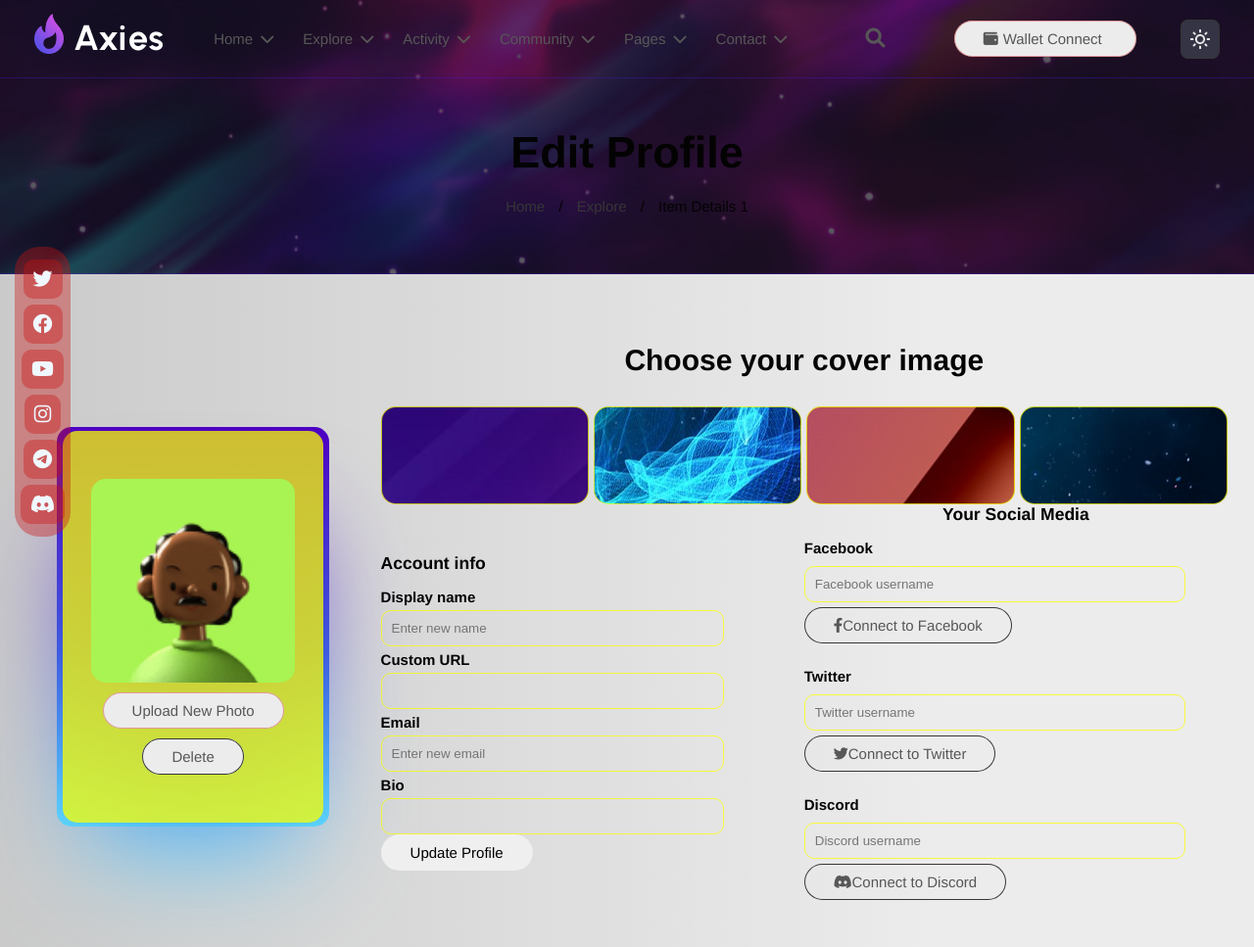
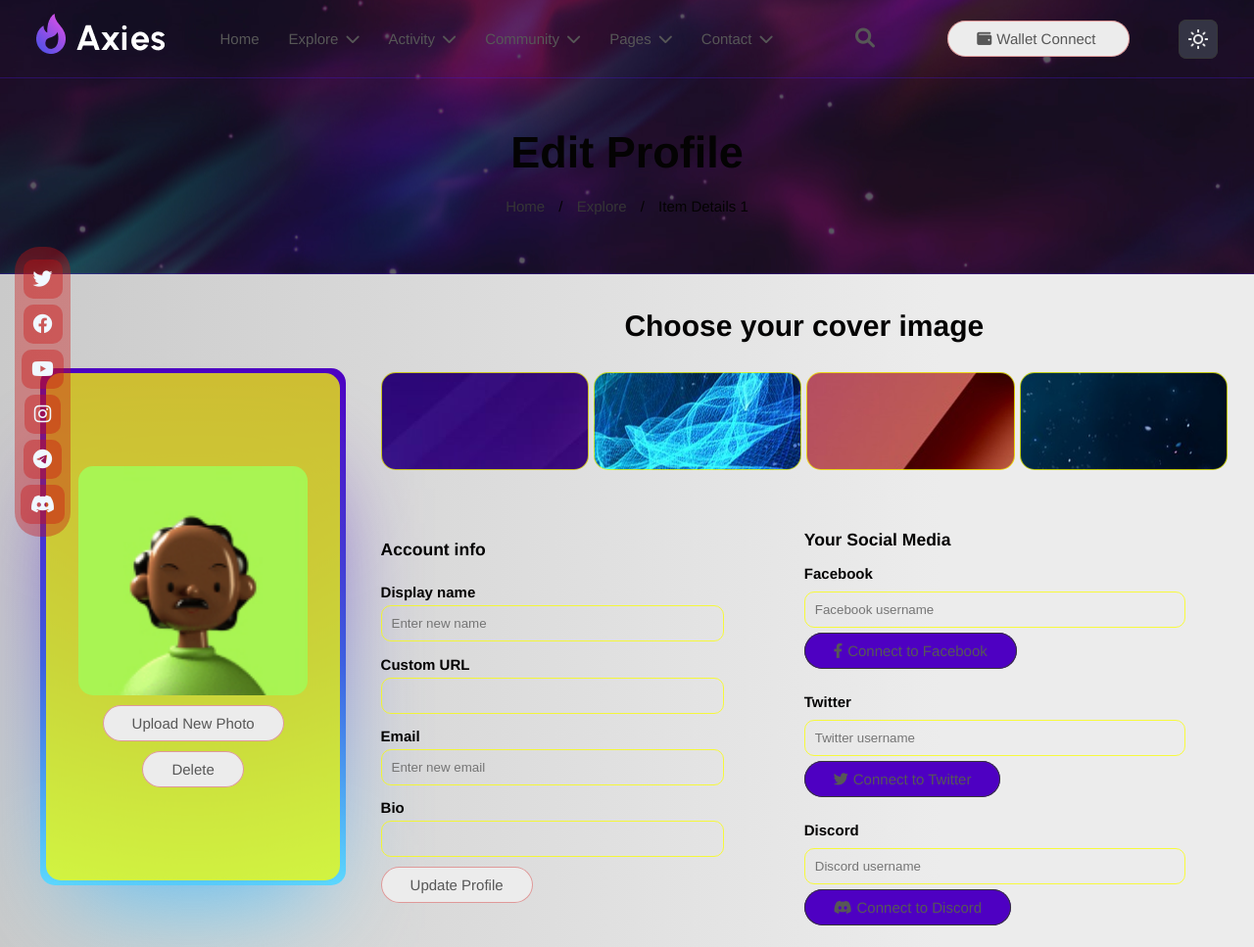
Before and after one commit to RoozbehZhuleh/AxisNFTProfile, a plain HTML site: page index.html in a window 1280 px wide. Shown: the top 967 px of the page at 98% size. Drawn offline with Linux system fonts and the light colour scheme; a web font is replaced by a local one.

Commit message:
prefinal

```diff
--- a/index.html
+++ b/index.html
@@ -18,11 +18,23 @@
                         <img src="./assets/axies-images/01_header/logo_dark.png" alt="">
                     </div>
                     <ul class="navbar__menu">
-                        <li class="navbar__home navbar__menu--item"><p>Home</p><i class="fa-solid fa-chevron-down"></i></li>
-                        <li class="navbar__explore navbar__menu--item"><p>Explore</p><i class="fa-solid fa-chevron-down"></i></li>
+                        <li class="navbar__home navbar__menu--item"><p>Home</p></li>
+                        <li class="navbar__explore navbar__menu--item">
+                            <p>Explore</p><i class="fa-solid fa-chevron-down"></i>
+
+                        </li>
                         <li class="navbar__activity navbar__menu--item"><p>Activity</p><i class="fa-solid fa-chevron-down"></i></li>
                         <li class="navbar__community navbar__menu--item"><p>Community</p><i class="fa-solid fa-chevron-down"></i></li>
-                        <li class="navbar__pages navbar__menu--item"><p>Pages</p><i class="fa-solid fa-chevron-down"></i></li>
+                        <li class="navbar__pages navbar__menu--item">
+                            <div class="navbar__pages__title">
+                                <p>Pages</p>
+                                <i class="fa-solid fa-chevron-down"></i>
+                            </div>
+
+                            <div class="submenu pages__submenu" style="display: none">
+                                <div class="pages__submenu__item pages__submenu--1"></div>
+                                <a href="">Product Page</a>
+                            </div></li>
                         <li class="navbar__contact navbar__menu--item"><p>Contact</p><i class="fa-solid fa-chevron-down"></i></li>
                     </ul>
                     <div class="navbar__search"><i class="fa-solid fa-magnifying-glass"></i></div>
@@ -58,8 +70,8 @@
                 <div class="hero__item--left">
                     <div class="card">
                         <img class="profile__img" src="./assets/axies-images/04_Top Seller/avt-3.jpg" alt="profile avatar">
-                        <button class="btn btn__primary">Upload New Photo</button>
-                        <button class="btn btn__secondary">Delete</button>
+                        <button class="btn btn__primary dropzone" id="btn__upload-new-photo">Upload New Photo</button>
+                        <button class="btn btn__primary" id="btn__delete-photo">Delete</button>
                     </div>
                 </div>
                 <div class="hero__item--right">
@@ -69,20 +81,18 @@
                                 <h3>Choose your cover image</h3>
                             </div>
                             <div class="img-choice__images">
-                                <!-- <div class="upload-file__btn banner-box">
-                                    <button class="btn btn__primary">Upload file</button>
-                                </div> -->
+
                                 <div class="first-img banner-box">
-                                    <!-- <img class="first-banner banner" src="./assets/banners/banner1.jpg" alt="alt-avatar"> -->
+
                                 </div>
                                 <div class="second-img banner-box">
-                                    <!-- <img class="second-banner banner" src="./assets/banners/banner2.jpg" alt="alt-avatar"> -->
+
                                 </div>
                                 <div class="third-img banner-box">
-                                    <!-- <img class="third-banner banner" src="./assets/banners/banner3.jpg" alt="alt-avatar"> -->
+
                                 </div>
                                 <div class="fourth-img banner-box">
-                                    <!-- <img class="fourth-banner banner" src="./assets/banners/banner4.jpg" alt="alt-avatar"> -->
+
                                 </div>
                             </div>
                         </div>
@@ -130,7 +140,7 @@
                                 </div>
                             </div>
 
-                            <button class="btn btn-primary">Update Profile</button>
+                            <button class="btn btn__primary">Update Profile</button>
                         </div>
 
                         <div class="social-media__wrapper">
--- a/script/script.js
+++ b/script/script.js
@@ -5,6 +5,9 @@ const secondBannerBox = document.querySelector(".second-img");
 const thirdBannerBox = document.querySelector(".third-img");
 const fourthBannerBox = document.querySelector(".fourth-img");
 const header = document.querySelector("header");
+const uploadNewPhoto = document.querySelector("#btn__upload-new-photo")
+const deletePhoto = document.querySelector("#btn__delete-photo")
+const card = document.querySelector(".card")
 
 
 darkBtn.addEventListener("click", function() {
@@ -113,3 +116,25 @@ fourthBannerBox.addEventListener("click", function() {
     header.style.backgroundImage = "url(./assets/banners/banner4.jpg)";
     header.style.backgroundPosition = "center";
 })
+
+
+// card buttons
+card.addEventListener("mouseenter", function() {
+    uploadNewPhoto.classList.add("btn__long");
+    uploadNewPhoto.classList.remove("btn__primary");
+})
+
+card.addEventListener("mouseleave", function() {
+    uploadNewPhoto.classList.add("btn__primary");
+    uploadNewPhoto.classList.remove("btn__long");
+})
+
+card.addEventListener("mouseenter", function() {
+    deletePhoto.classList.add("btn__long");
+    deletePhoto.classList.remove("btn__primary");
+})
+
+card.addEventListener("mouseleave", function() {
+    deletePhoto.classList.add("btn__primary");
+    deletePhoto.classList.remove("btn__long");
+})
--- a/styles/hero.css
+++ b/styles/hero.css
@@ -11,6 +11,7 @@
     display: flex;
    align-items: center;
    justify-content:center;
+   height: 90%
 }
 
 
@@ -27,12 +28,14 @@
     justify-content: flex-start;
     align-items: center;
     width: 70%;
+    height: 90%
 }
 
 .hero__item--right--top {
     display: flex;
     justify-content: center;
     width: 99%;
+    height: 30%;
 }
 
 .img-choice__wrapper{
@@ -72,8 +75,10 @@
 .hero__item--right--bottom {
     display: flex;
     justify-content: flex-start;
-    align-items: center;
+    align-items: flex-start;
     width: 99%;
+    height:70%;
+    margin: 5% 0 0 0;
 }
 
 .account-info__wrapper{
@@ -82,15 +87,16 @@
     justify-content: space-between;
     align-items: flex-start;
     width: 50%;
-    /* gap: 3rem; */
+    height: 90%;
 }
 
 .social-media__wrapper{
     display: flex;
     flex-direction: column;
     justify-content: space-between;
-    align-items: center;
+    align-items: flex-start;
     width: 50%;
+    height: 90%;
 }
 
 .display-name{
@@ -138,6 +144,10 @@
 .custom-url__input, .email__input, .bio__input{width: 90%;}
 
 
+.social-media__title{
+    color: var(--font-primary-color);
+}
+
 .facebook__wrapper{
     width: 100%;
     display: flex;
@@ -181,19 +191,11 @@
 }
 
 
-@property --rotate {
-    syntax: "<angle>";
-    initial-value: 132deg;
-    inherits: false;
-  }
-
-
-
 
   .card {
     background: var(--card-background-color);
-    width: var(--card-width);
-    height: var(--card-height);
+    width: 80%;
+    height: 80%;
     padding: 3px;
     position: relative;
     border-radius: var(--card-radius);
@@ -203,8 +205,6 @@
     display: flex;
     flex-direction: column;
     gap: 1rem;
-    font-size: 1.5em;
-    color: rgb(88 199 250 / 0%);
     cursor: pointer;
   }
 
@@ -215,7 +215,7 @@
     content: "";
     width: 95%;
     height: 95%;
-    border-radius: 8px;
+    border-radius: var(--card-radius);
     background-image: linear-gradient(
       var(--rotate)
       , var(--card-first-color), var(--card-second-color) , var(--card-third-color));
@@ -350,12 +350,16 @@
 }
 
 .social__btn{
-    background-color: var(--primary-color);
+    background-color: var(--card-third-color);
     color: var(--light-color);
     box-shadow: inset 0 0 0 0.1rem var(--font-accent-color);
+    transition: all 0.2s linear;
 }
 
+.social__btn i{
+    margin: 0 0.5rem 0 0;
+}
 
-.social__btn{
-    background-color: var(--card-second-color);
+.social__btn:hover{
+    background: linear-gradient(90deg, rgba(9,1,144,1) 0%, rgba(51,86,187,1) 45%, rgba(78,0,194,1) 69%);
 }
--- a/styles/layout.css
+++ b/styles/layout.css
@@ -1,3 +1,9 @@
+@property --rotate {
+  syntax: "<angle>";
+  initial-value: 132deg;
+  inherits: false;
+}
+
 *,
 *::after,
 *::before {
@@ -15,7 +21,7 @@
   --light-color: #f3f3f3;
   --font-primary-color: #f3f3f3;
   --font-accent-color: #929292;
-  --card-background-color: rgb(69, 62, 80);
+  --card-background-color: rgb(64, 55, 76);
   --secondary-background-color: rgb(49, 37, 71);
   --light-font-color: #f3f3f3;
   --login-primary-background-color: rgba(25, 20, 65%);
@@ -139,6 +145,7 @@ a {
   background-color: transparent;
   border: 1px solid var(--light-color);
   color: var(--font-primary-color);
+  width: 90%;
 }
 
 .btn__long:hover{
--- a/styles/navbar.css
+++ b/styles/navbar.css
@@ -42,6 +42,18 @@
     transition: all 0.2s linear;
   }
 
+  .navbar__pages:hover .pages__submenu{
+    display: block;
+    background-color: var(--light-color);
+    /* border */
+  }
+
+  .navbar__pages__title{
+    display: flex;
+    justify-content: flex-end;
+    align-items: center;
+  }
+
   .navbar__menu--item i {
     margin-inline-start: 0.8rem;
     font-size: 1.5rem;
@@ -50,7 +62,7 @@
 
   .navbar__menu--item:hover i{
     transform: rotate(180deg);
-    background: linear-gradient(90deg, var(--accent-color), var(--card-second-color), var(--card-background-color));
+    /* background: linear-gradient(90deg, var(--accent-color), var(--card-second-color), var(--card-background-color)); */
   }
 
   .navbar__search {
@@ -174,3 +186,10 @@
       background-position:center
     }
   }
+
+
+
+  /* navbar submenu */
+
+
+  /* navbar submenu */
```
Also changed, not shown: 2 other files.
